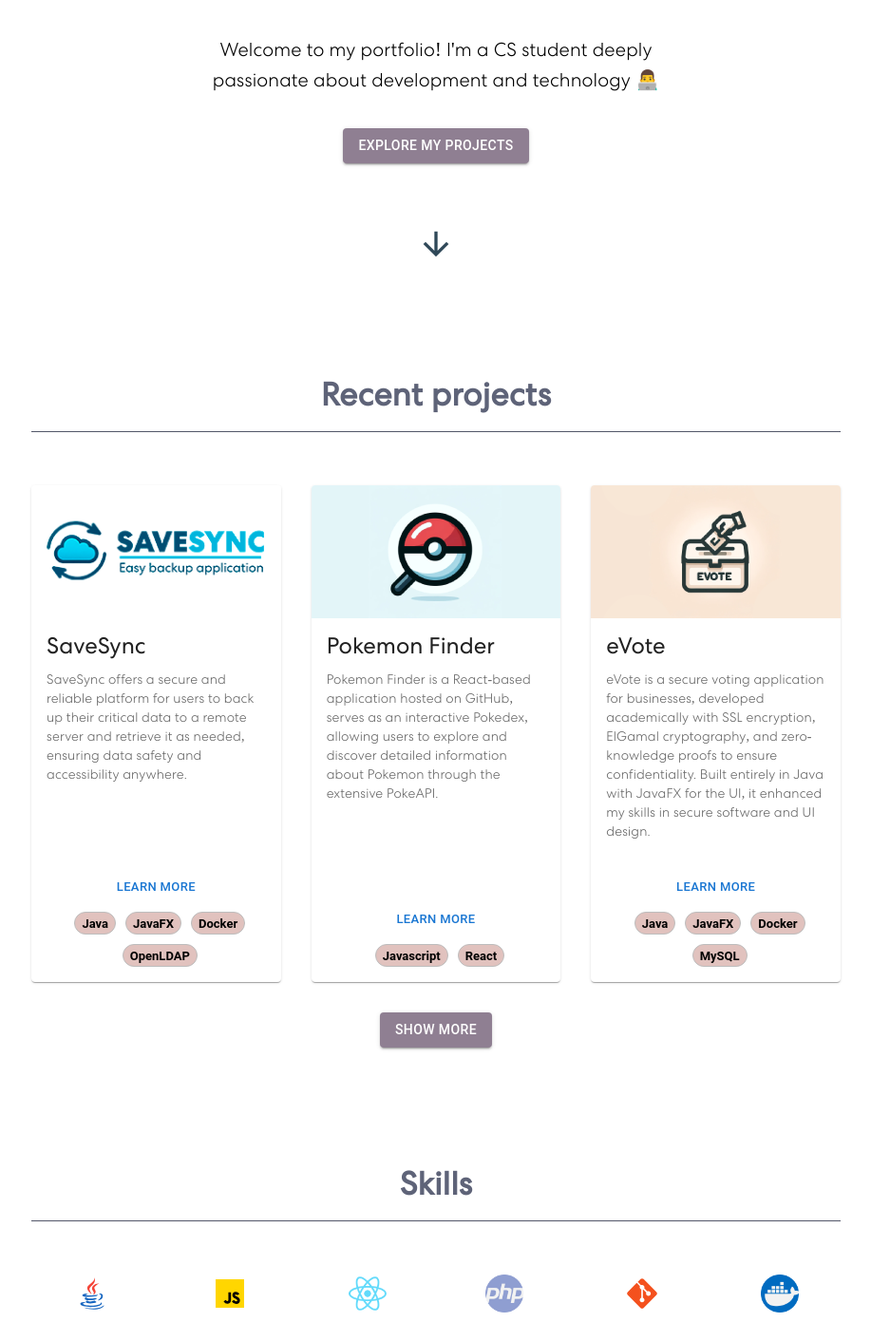
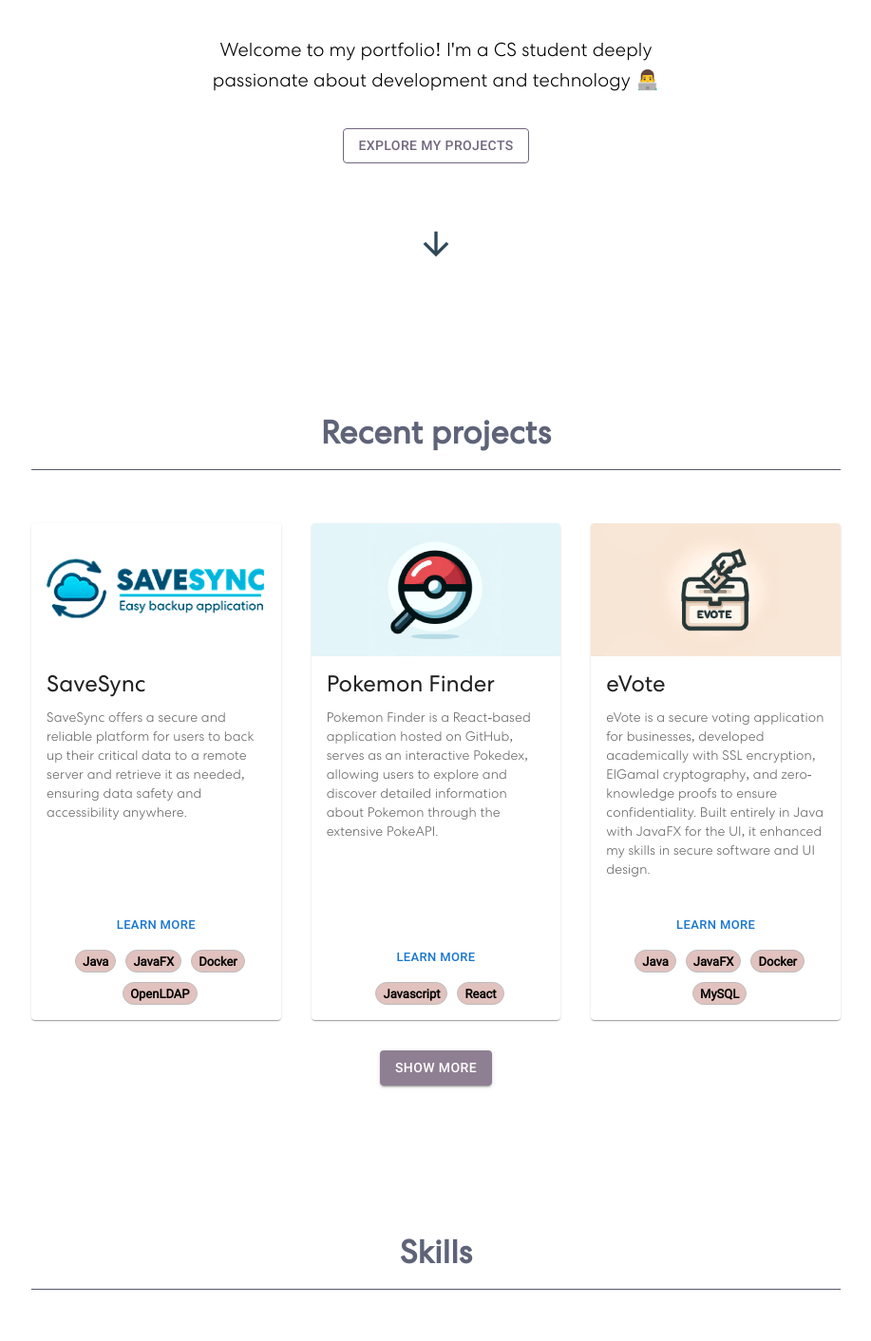
Before and after one commit to axelfrache/axelfrache.github.io, a React (Create React App) app: page / in a window 1280 px wide. Shown: the part 460-1872 px from the top of the page at 95% size, without its empty margins (181-1098 px from the left). Built offline with nearby package versions, Linux system fonts and the light colour scheme.

Commit message:
New fonts and buttons improvement

```diff
--- a/src/assets/fonts/fonts.css
+++ b/src/assets/fonts/fonts.css
@@ -27,3 +27,15 @@
     font-style: normal;
     src: url('./CentraNo2-Light.ttf') format('truetype');
 }
+
+@font-face {
+    font-family: 'RobotoMedium';
+    font-style: normal;
+    src: url('./Roboto-Medium.ttf') format('truetype');
+}
+
+@font-face {
+    font-family: 'RobotoRegular';
+    font-style: normal;
+    src: url('./Roboto-Regular.ttf') format('truetype');
+}
--- a/src/components/Header.jsx
+++ b/src/components/Header.jsx
@@ -48,7 +48,7 @@ const Header = () => {
                     </IconButton>
                     <Box sx={{ display: { xs: 'none', sm: 'block'} }}>
                         {navLinks.map(({ title, path }) => (
-                            <Button sx={{fontFamily:'CentraRegular'}} key={title} color="inherit" component={RouterLink} to={path}>
+                            <Button sx={{fontFamily:'RobotoRegular'}} key={title} color="inherit" component={RouterLink} to={path}>
                                 {title}
                             </Button>
                         ))}
--- a/src/components/ProjectCard.jsx
+++ b/src/components/ProjectCard.jsx
@@ -28,7 +28,7 @@ const ProjectCard = ({ project }) => {
                 </Button>
                 <div style={{ display: 'flex', flexWrap: 'wrap', justifyContent: 'center', gap: '10px' }}>
                     {technologies.map((tech) => (
-                        <Chip key={tech} label={tech} size="small" variant="outlined" sx={{ backgroundColor: '#E1C2BE', color: 'black', fontWeight: 'bold' }} />
+                        <Chip key={tech} label={tech} size="small" variant="outlined" sx={{fontFamily:'RobotoRegular', backgroundColor: '#E1C2BE', color: 'black', fontWeight: 'bold' }} />
                     ))}
                 </div>
             </CardActions>
--- a/src/pages/Home.jsx
+++ b/src/pages/Home.jsx
@@ -93,7 +93,9 @@ const Home = () => {
                             <Typography variant="h6" sx={{fontFamily: 'CentraLight'}}>
                                 Welcome to my portfolio! I'm a CS student deeply passionate about development and technology 👨‍💻
                             </Typography>
-                            <Button variant="contained" sx={{ mt: 4, backgroundColor: '#8F7F92', '&:hover': { backgroundColor: '#72677E' } }}>
+                        <Button to="recent-projects" smooth={true} duration={500} spy={true} exact="true" offset={-70}
+                            variant="outlined"
+                            sx={{fontFamily: 'RobotoMedium', mt: 4, color: '#72677E', borderColor: '#72677E' ,':hover': {color: '#8F7F92', borderColor: '#8F7F92', backgroundColor: 'rgba(255, 255, 255, 0.2)'}}}>
                                 <Link to="recent-projects" smooth={true} duration={500} spy={true} exact="true" offset={-70}>
                                     Explore my Projects
                                 </Link>
@@ -105,7 +107,7 @@ const Home = () => {
                 </Box>
             </Container>
 
-            <Container sx={{ py: 8, mt: 10, alignItems: 'center' }} maxWidth="md" id="recent-projects">
+            <Container sx={{ py: 8, mt: 15, alignItems: 'center' }} maxWidth="md" id="recent-projects">
                 <Fade triggerOnce>
                     <Typography variant="h4" component="h2" gutterBottom sx={{ color: "#5E6378", fontWeight: 'bold', textAlign: 'center', fontFamily: 'CentraRegular'}}>
                         Recent projects
@@ -121,14 +123,14 @@ const Home = () => {
                         ))}
                     </Grid>
                     <Box display="flex" justifyContent="center" mt={4}>
-                        <Button variant="contained" component={RouterLink} to="/projects" sx={{backgroundColor: '#8F7F92', '&:hover': { backgroundColor: '#72677E' } }}>
+                        <Button variant="contained" component={RouterLink} to="/projects" sx={{fontFamily: 'RobotoMedium', backgroundColor: '#8F7F92', '&:hover': { backgroundColor: '#72677E' } }}>
                             Show more
                         </Button>
                     </Box>
                 </Fade>
             </Container>
 
-            <Container sx={{ py: 8 }} maxWidth="md">
+            <Container sx={{ py: 8, mt:4 }} maxWidth="md">
                 <Fade triggerOnce>
                     <Typography variant="h4" component="h2" gutterBottom sx={{ color: "#5E6378", fontWeight: 'bold', textAlign: 'center', fontFamily: 'CentraRegular'}}>
                         Skills
--- a/src/pages/Portfolio.jsx
+++ b/src/pages/Portfolio.jsx
@@ -118,18 +118,15 @@ const Portfolio = () => {
             </Container>
 
             <Box display="flex" justifyContent="center" alignItems="center" gap={2}>
-                {/* Bouton pour ouvrir le CV PDF dans un nouvel onglet */}
-                <Button variant="contained" component="a" href={`${process.env.PUBLIC_URL}/assets/CV-Axel-Frache.pdf`} sx={{ mt: 2, backgroundColor: '#8F7F92', '&:hover': { backgroundColor: '#72677E' }}} target="_blank" rel="noopener noreferrer">
+                <Button variant="contained" component="a" href={`${process.env.PUBLIC_URL}/assets/CV-Axel-Frache.pdf`} sx={{fontFamily: 'RobotoMedium', mt: 2, backgroundColor: '#8F7F92', '&:hover': { backgroundColor: '#72677E' }}} target="_blank" rel="noopener noreferrer">
                     View resume
                 </Button>
 
-                {/* Bouton pour rediriger vers LinkedIn */}
-                <Button variant="contained" component="a" href="https://www.linkedin.com/in/axel-frache" sx={{ mt: 2, backgroundColor: '#8F7F92', '&:hover': { backgroundColor: '#72677E' }}} target="_blank" rel="noopener noreferrer" startIcon={<LinkedInIcon />}>
+                <Button variant="contained" component="a" href="https://www.linkedin.com/in/axel-frache" sx={{fontFamily: 'RobotoMedium', mt: 2, backgroundColor: '#8F7F92', '&:hover': { backgroundColor: '#72677E' }}} target="_blank" rel="noopener noreferrer" startIcon={<LinkedInIcon />}>
                     LinkedIn
                 </Button>
 
-                {/* Bouton pour rediriger vers GitHub */}
-                <Button variant="contained" component="a" href="https://github.com/axelfrache" sx={{ mt: 2, backgroundColor: '#8F7F92', '&:hover': { backgroundColor: '#72677E' }}} target="_blank" rel="noopener noreferrer" startIcon={<GitHubIcon />}>
+                <Button variant="contained" component="a" href="https://github.com/axelfrache" sx={{fontFamily: 'RobotoMedium', mt: 2, backgroundColor: '#8F7F92', '&:hover': { backgroundColor: '#72677E' }}} target="_blank" rel="noopener noreferrer" startIcon={<GitHubIcon />}>
                     GitHub
                 </Button>
             </Box>
--- a/src/pages/Projects.jsx
+++ b/src/pages/Projects.jsx
@@ -19,7 +19,7 @@ const projects = [
     },
     {
         title: "Pokemon Finder",
-        description: "Pokemon Finder is a React-based application hosted on GitHub, serves as an interactive Pokédex, allowing users to explore and discover detailed information about Pokémon through the extensive PokéAPI.",
+        description: "Pokemon Finder is a React-based application hosted on GitHub, serves as an interactive Pokedex, allowing users to explore and discover detailed information about Pokemon through the extensive PokeAPI.",
         imageUrl: PokemonFinder,
         projectUrl: "https://github.com/axelfrache/PokemonFinder",
         technologies: ["React"]
```
Also changed, not shown: src/assets/fonts/Roboto-Medium.ttf (added), src/assets/fonts/Roboto-Regular.ttf (added).
